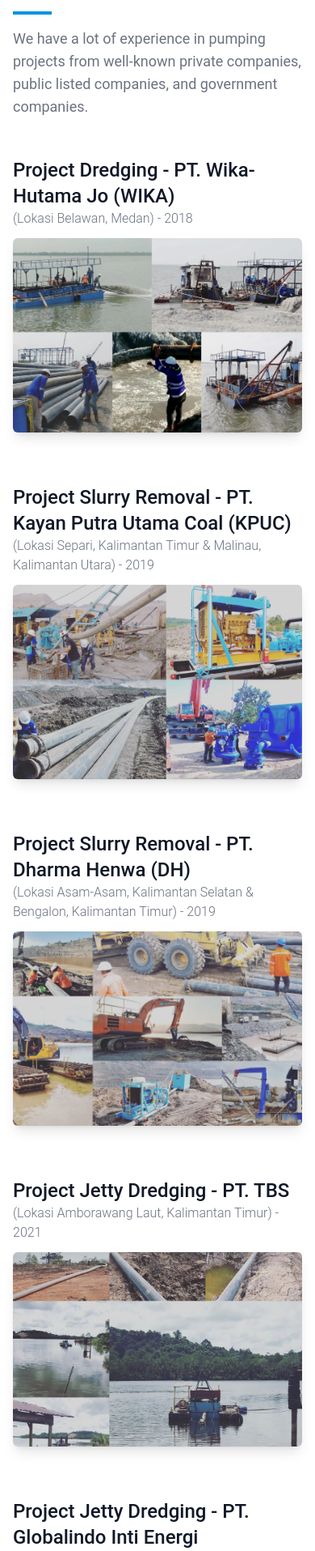
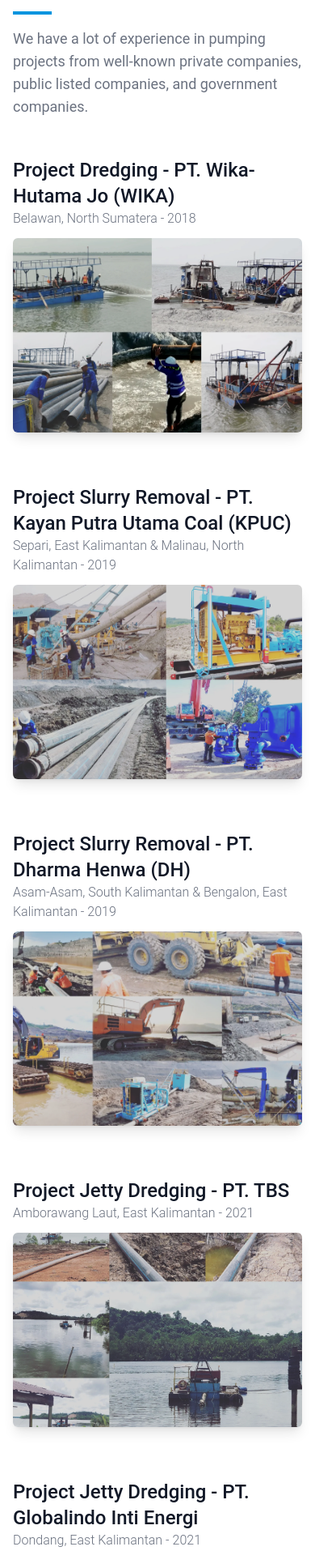
Before and after one commit to michaelleopold/sbnwebsitenext13vercel, a Next.js app: page /projects in a window 390 px wide. Shown: the part 850-2765 px from the top of the page at 81% size. Built offline with nearby package versions, Linux system fonts and the light colour scheme.

Commit message:
add 2 project in project page

```diff
--- a/components/Project/ProjectHistory.js
+++ b/components/Project/ProjectHistory.js
@@ -1,6 +1,10 @@
 const ProjectHistory = () => (
   <div className="w-full flex flex-col justify-center items-center bg-transparent">
     <div className="h-36 border-2 border-gray-300" />
+    <div className="w-7 h-7 rounded-[0.875rem] border-[6px] border-purple-900" />
+    <div className="h-130 border-2 border-gray-300" />
+    <div className="w-7 h-7 rounded-[0.875rem] border-[6px] border-purple-900" />
+    <div className="h-130 border-2 border-gray-300" />
     <div className="w-7 h-7 rounded-[0.875rem] border-[6px] border-purple-900" />
     <div className="h-130 border-2 border-gray-300" />
     <div className="w-7 h-7 rounded-[0.875rem] border-[6px] border-purple-900" />
--- a/components/Project/ProjectListVertical.js
+++ b/components/Project/ProjectListVertical.js
@@ -11,6 +11,8 @@
 import amborawang from '../../public/images/projects/project-jetty-ambalat.webp';
 import dondang from '../../public/images/projects/project-jetty-dondang.webp';
 import melak from '../../public/images/projects/project-melak.webp';
+import pb from '../../public/images/projects/project-pb.webp';
+import bpac from '../../public/images/projects/project-bpac.webp';
 
 const ProjectListVertical = () => (
   <div className="w-full py-20 xl:pt-28 xl:pb-[30rem] flex flex-col justify-center items-center bg-white">
@@ -24,7 +26,7 @@
       <div className="mx-auto w-full max-w-[25rem] px-4 sm:max-w-[32rem] md:max-w-[42rem] mt-12 flex flex-col space-y-16 xl:hidden">
         <div className="w-full flex flex-col">
           <h1 className="font-medium text-2xl text-gray-900">Project Dredging - PT. Wika-Hutama Jo (WIKA)</h1>
-          <h3 className="font-light mb-3 text-gray-500 md:text-lg">(Lokasi Belawan, Medan) - 2018</h3>
+          <h3 className="font-light mb-3 text-gray-500 md:text-lg">Belawan, North Sumatera - 2018</h3>
           <div className="relative h-60 md:h-80 w-full md:w-[35rem] rounded-md shadow-lg overflow-hidden">
             {belawan && <Image src={belawan} placeholder="blur" alt="Project PT Samudera Biru Nusantara di PT WIKA Dredging Project" sizes="(max-width: 640px): 33vw, (max-width: 768px): 40vw, (max-width: 1000) 50vw, 60vw" fill className="object-cover" />}
           </div>
@@ -32,7 +34,7 @@
 
         <div className="w-full flex flex-col">
           <h1 className="font-medium text-2xl text-gray-900">Project Slurry Removal - PT. Kayan Putra Utama Coal (KPUC)</h1>
-          <h3 className="font-light mb-3 text-gray-500">(Lokasi Separi, Kalimantan Timur & Malinau, Kalimantan Utara) - 2019</h3>
+          <h3 className="font-light mb-3 text-gray-500">Separi, East Kalimantan & Malinau, North Kalimantan - 2019</h3>
           <div className="relative h-60 md:h-80 w-full md:w-[35rem] rounded-md shadow-lg overflow-hidden">
             {separimalinau && <Image src={separimalinau} placeholder="blur" alt="Project Pompa Slurry/Lumpur PT Samudera Biru Nusantara di PT Kaltim Prima Utama Coal" sizes="(max-width: 640px): 33vw, (max-width: 768px): 40vw, (max-width: 1000) 55vw, 70vw" fill className="object-cover" />}
           </div>
@@ -40,7 +42,7 @@
 
         <div className="w-full flex flex-col">
           <h1 className="font-medium text-2xl text-gray-900">Project Slurry Removal - PT. Dharma Henwa (DH)</h1>
-          <h3 className="font-light mb-3 text-gray-500">(Lokasi Asam-Asam, Kalimantan Selatan & Bengalon, Kalimantan Timur) - 2019</h3>
+          <h3 className="font-light mb-3 text-gray-500">Asam-Asam, South Kalimantan & Bengalon, East Kalimantan - 2019</h3>
           <div className="relative h-60 md:h-80 w-full md:w-[35rem] rounded-md shadow-lg overflow-hidden">
             {bengalonasam && <Image src={bengalonasam} placeholder="blur" alt="Project Pompa Slurry/Lumpur PT Samudera Biru Nusantara di PT Dharma Henwa" sizes="(max-width: 640px): 33vw, (max-width: 768px): 40vw, (max-width: 1000) 55vw, 70vw" fill className="object-cover" />}
           </div>
@@ -48,7 +50,7 @@
 
         <div className="w-full flex flex-col">
           <h1 className="font-medium text-2xl text-gray-900">Project Jetty Dredging - PT. TBS</h1>
-          <h3 className="font-light mb-3 text-gray-500">(Lokasi Amborawang Laut, Kalimantan Timur) - 2021</h3>
+          <h3 className="font-light mb-3 text-gray-500">Amborawang Laut, East Kalimantan - 2021</h3>
           <div className="relative h-60 md:h-80 w-full md:w-[35rem] rounded-md shadow-lg overflow-hidden">
             {dondang && <Image src={dondang} placeholder="blur" alt="Project Dredging Atau Pengerukan PT Samudera Biru Nusantara di PT TBS" sizes="(max-width: 640px): 33vw, (max-width: 768px): 40vw, (max-width: 1000) 55vw, 70vw" fill className="object-cover" />}
           </div>
@@ -56,7 +58,7 @@
 
         <div className="w-full flex flex-col">
           <h1 className="font-medium text-2xl text-gray-900">Project Jetty Dredging - PT. Globalindo Inti Energi</h1>
-          <h3 className="font-light mb-3 text-gray-500">(Lokasi Dondang, Kalimantan Timur) - 2021</h3>
+          <h3 className="font-light mb-3 text-gray-500">Dondang, East Kalimantan - 2021</h3>
           <div className="relative h-60 md:h-80 w-full md:w-[35rem] rounded-md shadow-lg overflow-hidden">
             {amborawang && <Image src={amborawang} placeholder="blur" alt="Project Dredging Atau Pengerukan PT Samudera Biru Nusantara di PT Globalindo Intie Energi" sizes="(max-width: 640px): 33vw, (max-width: 768px): 40vw, (max-width: 1000) 55vw, 70vw" fill className="object-cover" />}
           </div>
@@ -64,9 +66,25 @@
 
         <div className="w-full flex flex-col">
           <h1 className="font-medium text-2xl text-gray-900">Project Slurry Removal & Dewatering - PT. Jomima Baramulia Abadi</h1>
-          <h3 className="font-light mb-3 text-gray-500">(Lokasi Melak, Kalimantan Timur) - 2021</h3>
+          <h3 className="font-light mb-3 text-gray-500">Melak, East Kalimantan - 2021</h3>
           <div className="relative h-60 md:h-80 w-full md:w-[35rem] rounded-md shadow-lg overflow-hidden">
             {melak && <Image src={melak} placeholder="blur" alt="Project Pompa Slurry/Lumpur dan Dewatering/Air PT Samudera Biru Nusantara di PT JBA" sizes="(max-width: 640px): 33vw, (max-width: 768px): 40vw, (max-width: 1000) 55vw, 70vw" fill className="object-cover" />}
+          </div>
+        </div>
+
+        <div className="w-full flex flex-col">
+          <h1 className="font-medium text-2xl text-gray-900">Project Slurry & Dewatering Removal - PT. Pratama Bersama</h1>
+          <h3 className="font-light mb-3 text-gray-500">Melak, East Kalimantan - 2023</h3>
+          <div className="relative h-60 md:h-80 w-full md:w-[35rem] rounded-md shadow-lg overflow-hidden">
+            {pb && <Image src={pb} placeholder="blur" alt="Project Pompa Slurry/Lumpur dan Dewatering/Air PT Samudera Biru Nusantara di PT PB" sizes="(max-width: 640px): 33vw, (max-width: 768px): 40vw, (max-width: 1000) 55vw, 70vw" fill className="object-cover" />}
+          </div>
+        </div>
+
+        <div className="w-full flex flex-col">
+          <h1 className="font-medium text-2xl text-gray-900">Project Slurry Removal - PT. Bima Putra Abadi Citranusa</h1>
+          <h3 className="font-light mb-3 text-gray-500">Lahat, South Sumatera - 2023</h3>
+          <div className="relative h-60 md:h-80 w-full md:w-[35rem] rounded-md shadow-lg overflow-hidden">
+            {bpac && <Image src={bpac} placeholder="blur" alt="Project Pompa Slurry/Lumpur PT Samudera Biru Nusantara di PT BPAC" sizes="(max-width: 640px): 33vw, (max-width: 768px): 40vw, (max-width: 1000) 55vw, 70vw" fill className="object-cover" />}
           </div>
         </div>
 
@@ -98,6 +116,14 @@
         <div className="absolute top-[187rem] left-[22rem] flex flex-col w-[35rem]">
           {melak && <SingleProjectComponent image={melak} alt="Project Pompa Slurry/Lumpur dan Dewatering/Air PT Samudera Biru Nusantara di PT JBA" year="2021" companyName="PT. JOMIMA BARAMULIA ABADI" description="Working as Contractor for Slurry and Dewatering Removal in Melak, East Kalimantan." projectName="SLURRY & DEWATERING REMOVAL" />}
         </div>
+
+        <div className="absolute top-[222rem] right-[22rem] flex flex-col w-[35rem]">
+          {pb && <SingleProjectComponent image={pb} alt="Project Pompa Slurry/Lumpur dan Dewatering/Air PT Samudera Biru Nusantara di PT PB" year="2023" companyName="PT. PRATAMA BERSAMA" description="Working as Contractor for Slurry and Dewatering Removal in Melak, East Kalimantan." projectName="SLURRY & DEWATERING REMOVAL" />}
+        </div>
+
+        <div className="absolute top-[259rem] left-[22rem] flex flex-col w-[35rem]">
+          {bpac && <SingleProjectComponent image={bpac} alt="Project Pompa Slurry/Lumpur PT Samudera Biru Nusantara di PT BPAC" year="2023" companyName="PT. BIMA PUTRA ABADI CITRANUSA" description="Working as Contractor for Slurry Removal in Lahat, South Sumatera." projectName="SLURRY REMOVAL" />}
+        </div>
       </div>
     </div>
   </div>
```
Also changed, not shown: public/images/projects/project-bpac.webp (added), public/images/projects/project-pb.webp (added).
